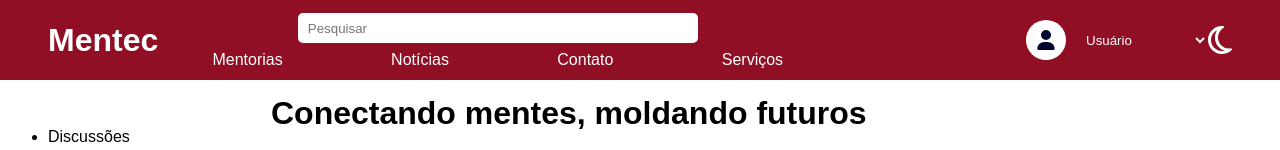
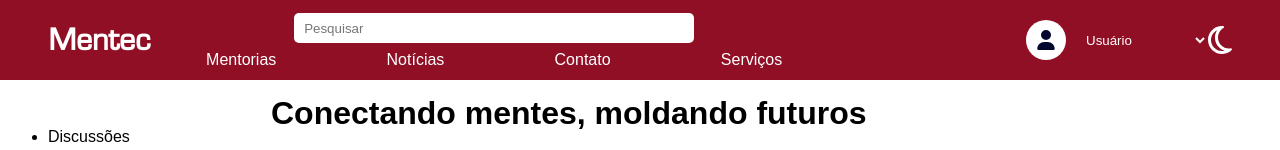
Before and after one commit to devGusta2/Mentec, a React (Create React App) app: page /Forum in a window 1280 px wide. Shown: the top 150 px of the page. Built offline with nearby package versions, Linux system fonts and the light colour scheme.

Commit message:
Logo mentec with font eurostyle

```diff
--- a/src/Components/Header/Header.module.css
+++ b/src/Components/Header/Header.module.css
@@ -1,11 +1,7 @@
 :root{
     --header-color:#02072D;
 }
-@font-face {
-    font-family: 'MentecFont';
-    src: url('../../assets/fonts/eurostile.TTF');
-    font-weight: normal;
-}
+
 .header{
     background-color:var(--bg-azulteste);
     height: 5em;
@@ -26,10 +22,13 @@
     display: flex;
     justify-content: center;
     align-items: center;
-    font-family: 'MentecFont';
+
     color: white;
     text-decoration: none;
 
+}
+.logoBox h1{
+    font-family: 'MentecFont';
 }
 .navSearchBox{
     display: flex;
```
